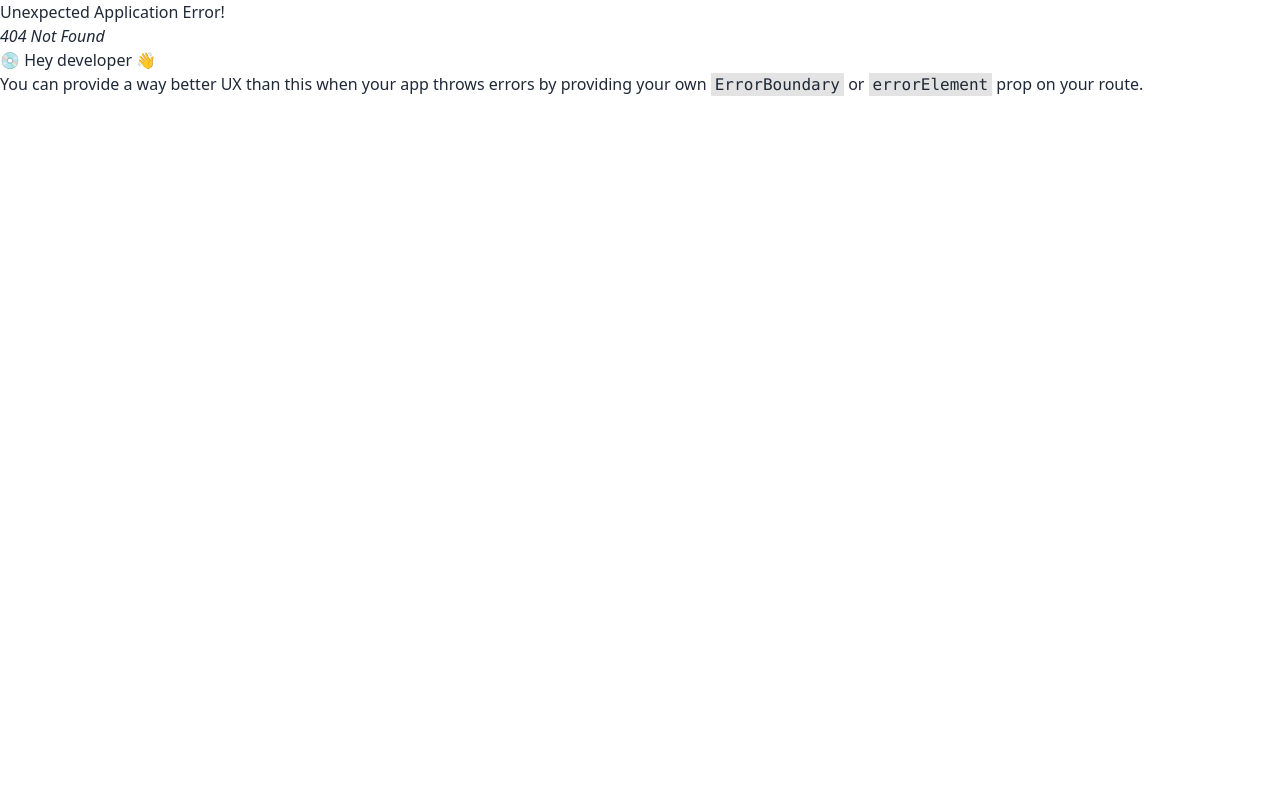
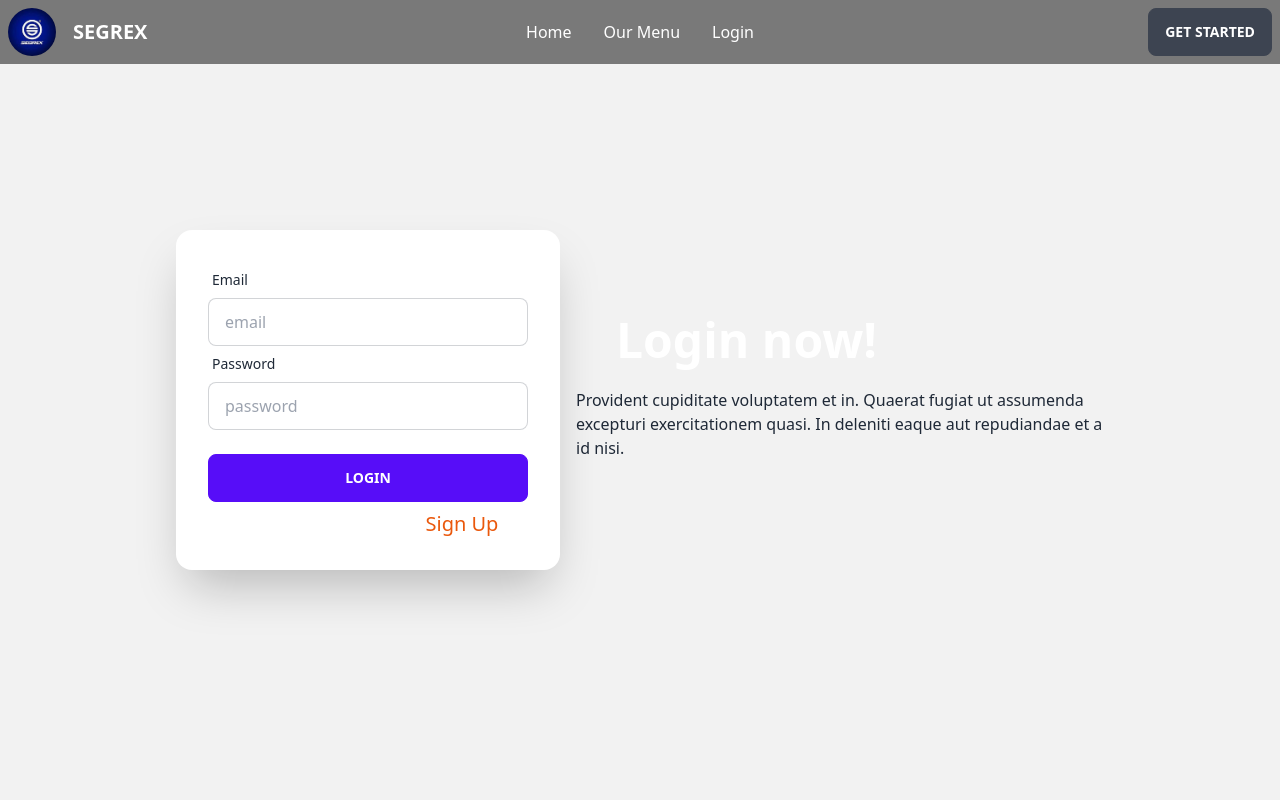
Before and after one commit to rashidulub/toy-market-clinet, a React (Vite) app: page /login in a window 1280 px wide. Before the commit this address had no page. Shown: the top 800 px of the page. Built offline with nearby package versions, Linux system fonts and the light colour scheme.

Commit message:
login page added

```diff
--- a/package.json
+++ b/package.json
@@ -11,6 +11,7 @@
   },
   "dependencies": {
     "daisyui": "^2.51.6",
+    "firebase": "^9.22.1",
     "localforage": "^1.10.0",
     "match-sorter": "^6.3.1",
     "react": "^18.2.0",
--- a/src/Pages/Home/Categories/Categories.jsx
+++ b/src/Pages/Home/Categories/Categories.jsx
@@ -22,7 +22,7 @@ const Categories = () => {
         <div className='text-center mb-7 '>
             <h1 className='text-6xl text-orange-500 md:w-4/12 mx-auto uppercase border-b-4 py-4 border-indigo-500 font-bold my-10'>Category</h1>
             <Tabs>
-                <div className='mb-5 text-white font-bold'>
+                <div className='mb-5 text-2xl text-white font-bold'>
                     <TabList >
                         <Tab>Action Car</Tab>
                         <Tab>Sports Car</Tab>
--- /dev/null
+++ b/src/Pages/Login/Login.jsx
@@ -0,0 +1,47 @@
+import { Link } from "react-router-dom";
+
+const Login = () => {
+    const handlelogin = event=>{
+        event.preventdefault();
+
+    }
+    return (
+        <div>
+            <div className="hero min-h-screen bg-base-200 px-40">
+                <div className="hero-content flex-col lg:flex-row-reverse">
+                    <div className="text-center lg:text-left">
+                        <h1 className="text-5xl font-bold text-white ml-10">Login now!</h1>
+                        <p className="py-6">Provident cupiditate voluptatem et in. Quaerat fugiat ut assumenda excepturi exercitationem quasi. In deleniti eaque aut repudiandae et a id nisi.</p>
+                    </div>
+                    <div className="card flex-shrink-0 w-full max-w-sm shadow-2xl bg-base-100">
+                        <div className="card-body">
+                            <form onSubmit={handlelogin} >
+                                <div className="form-control">
+                                    <label className="label">
+                                        <span className="label-text">Email</span>
+                                    </label>
+                                    <input type="text" name="email" placeholder="email" className="input input-bordered" />
+                                </div>
+                                <div className="form-control">
+                                    <label className="label">
+                                        <span className="label-text">Password</span>
+                                    </label>
+                                    <input type="text" name="password" placeholder="password" className="input input-bordered" />
+
+                                </div>
+                                <div className="form-control mt-6">
+
+                                    <input className="btn btn-primary" type="submit" value="Login" />
+                                </div>
+                            </form>
+                            <p className="text-white text-center">New to Toy Market Place <Link className="text-orange-600 text-xl" to='/signup'>Sign Up</Link></p>
+                        </div>
+                    </div>
+                </div>
+            </div>
+
+        </div>
+    );
+};
+
+export default Login;
--- a/src/Pages/Shared/Navbar/Navbar.jsx
+++ b/src/Pages/Shared/Navbar/Navbar.jsx
@@ -4,6 +4,7 @@ import navlogo from '../../../assets/home/navlogo.jpg'
 const NavItem =<>
 <li><Link to='/'>Home</Link></li>
 <li><Link to='/menu'>Our Menu</Link></li>
+<li><Link to='/login'>Login</Link></li>
 
 
 </>
--- /dev/null
+++ b/src/Pages/SignUp/SignUp.jsx
@@ -0,0 +1,43 @@
+import { Link } from "react-router-dom";
+
+const SignUp = () => {
+    return (
+        <div>
+            <div className="hero min-h-screen bg-base-200 px-40">
+                <div className="hero-content flex-col lg:flex-row-reverse">
+                    <div className="text-center lg:text-left">
+                        <h1 className="text-5xl font-bold text-white ml-10">Login now!</h1>
+                        <p className="py-6">Provident cupiditate voluptatem et in. Quaerat fugiat ut assumenda excepturi exercitationem quasi. In deleniti eaque aut repudiandae et a id nisi.</p>
+                    </div>
+                    <div className="card flex-shrink-0 w-full max-w-sm shadow-2xl bg-base-100">
+                        <div className="card-body">
+                            <form onSubmit={} >
+                                <div className="form-control">
+                                    <label className="label">
+                                        <span className="label-text">Email</span>
+                                    </label>
+                                    <input type="text" name="email" placeholder="email" className="input input-bordered" />
+                                </div>
+                                <div className="form-control">
+                                    <label className="label">
+                                        <span className="label-text">Password</span>
+                                    </label>
+                                    <input type="text" name="password" placeholder="password" className="input input-bordered" />
+
+                                </div>
+                                <div className="form-control mt-6">
+
+                                    <input className="btn btn-primary" type="submit" value="Login" />
+                                </div>
+                            </form>
+                            <p className="text-white text-center">New to Toy Market Place <Link className="text-orange-600 text-xl" to='/signup'>Sign Up</Link></p>
+                        </div>
+                    </div>
+                </div>
+            </div>
+
+        </div>
+    );
+};
+
+export default SignUp;
--- a/src/Routes/Routes.jsx
+++ b/src/Routes/Routes.jsx
@@ -1,6 +1,7 @@
 import { createBrowserRouter } from "react-router-dom";
 import Main from "../Layoute/Main";
 import Home from "../Pages/Home/Home/Home";
+import Login from "../Pages/Login/Login";
 
 const router = createBrowserRouter([
     {
@@ -10,6 +11,11 @@ const router = createBrowserRouter([
         {
             path:'/',
             element:<Home></Home>
+        },
+        {
+          path:'login',
+          element:<Login></Login>
+
         }
 
 
--- /dev/null
+++ b/src/firebase/firebase.config.js
@@ -0,0 +1,19 @@
+// Import the functions you need from the SDKs you need
+import { initializeApp } from "firebase/app";
+// TODO: Add SDKs for Firebase products that you want to use
+// https://firebase.google.com/docs/web/setup#available-libraries
+
+// Your web app's Firebase configuration
+const firebaseConfig = {
+  apiKey:import.meta.env.VITE_apiKey,
+  authDomain:import.meta.env.VITE_authDomain,
+  projectId:import.meta.env.VITE_projectId,
+  storageBucket:import.meta.env.VITE_storageBucket,
+  messagingSenderId:import.meta.env.VITE_messagingSenderId,
+  appId:import.meta.env.VITE_appId
+};
+
+// Initialize Firebase
+const app = initializeApp(firebaseConfig);
+
+export default app;
```
Also changed, not shown: 1 other file (tests, documents, lock files or other folders).
